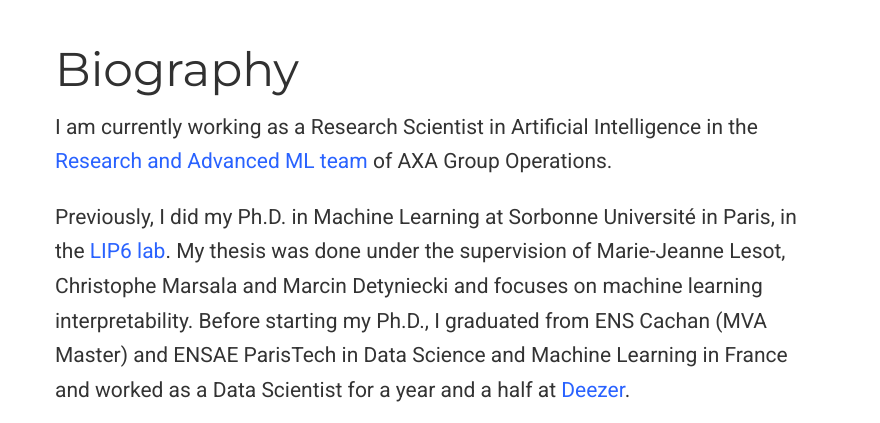
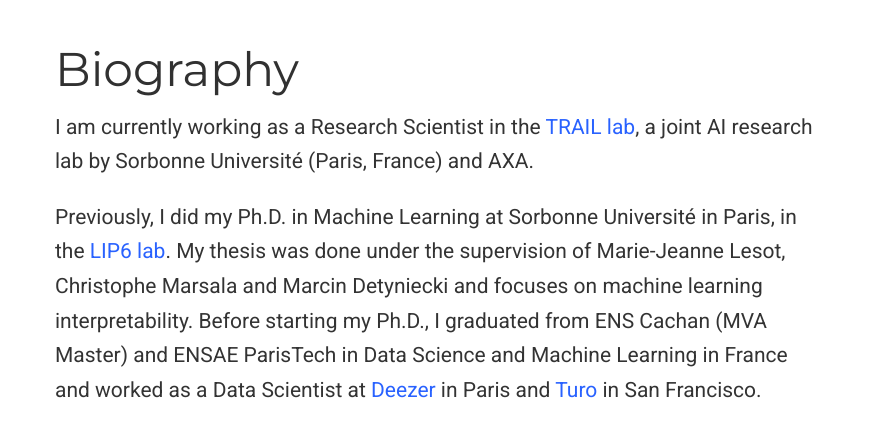
Before and after one commit to thibaultlaugel/laugel.github.io, a plain HTML site: page index.html in a window 1280 px wide. Shown: the part 101-524 px from the top of the page, 400-1280 px from the left. Drawn offline with nearby package versions, Linux system fonts and the light colour scheme; some packages are replaced by stand-ins of ours; a script that the page names is missing; some icons are missing.

Commit message:
Update index.html

```diff
--- a/index.html
+++ b/index.html
@@ -595,11 +595,11 @@
 
     <h1>Biography</h1>
 
-    <p>I am currently working as a Research Scientist in Artificial Intelligence in the
-    <a href="https://axa-rev-research.github.io" target="_blank" rel="noopener">Research and Advanced ML team</a> of AXA Group Operations.</p>
+    <p>I am currently working as a Research Scientist in the <a href="https://trail.lip6.fr/">TRAIL lab</a>, a joint AI research lab by Sorbonne Université (Paris, France) and AXA.</p>
+
     <p>Previously, I did my Ph.D. in Machine Learning at Sorbonne Université in Paris, in the <a href="www.lip6.fr" target="_blank" rel="noopener">LIP6 lab</a>.
     My thesis was done under the supervision of Marie-Jeanne Lesot, Christophe Marsala and Marcin Detyniecki and focuses on machine learning interpretability.
-    Before starting my Ph.D., I graduated from ENS Cachan (MVA Master) and ENSAE ParisTech in Data Science and Machine Learning in France and worked as a Data Scientist for a year and a half at <a href="https://www.deezer.com" target="_blank" rel="noopener">Deezer</a>.
+    Before starting my Ph.D., I graduated from ENS Cachan (MVA Master) and ENSAE ParisTech in Data Science and Machine Learning in France and worked as a Data Scientist at <a href="https://www.deezer.com" target="_blank" rel="noopener">Deezer</a> in Paris and <a href="https://www.turo.com">Turo</a> in San Francisco.
     </p>
 
     <p>
```
